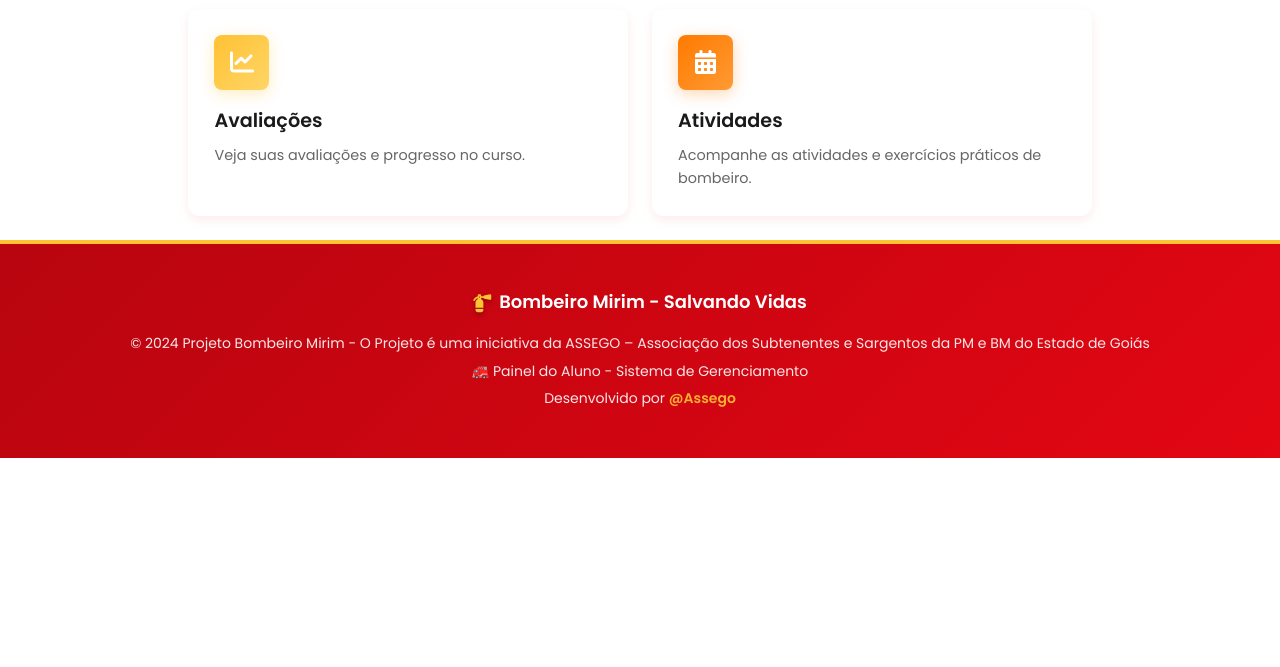
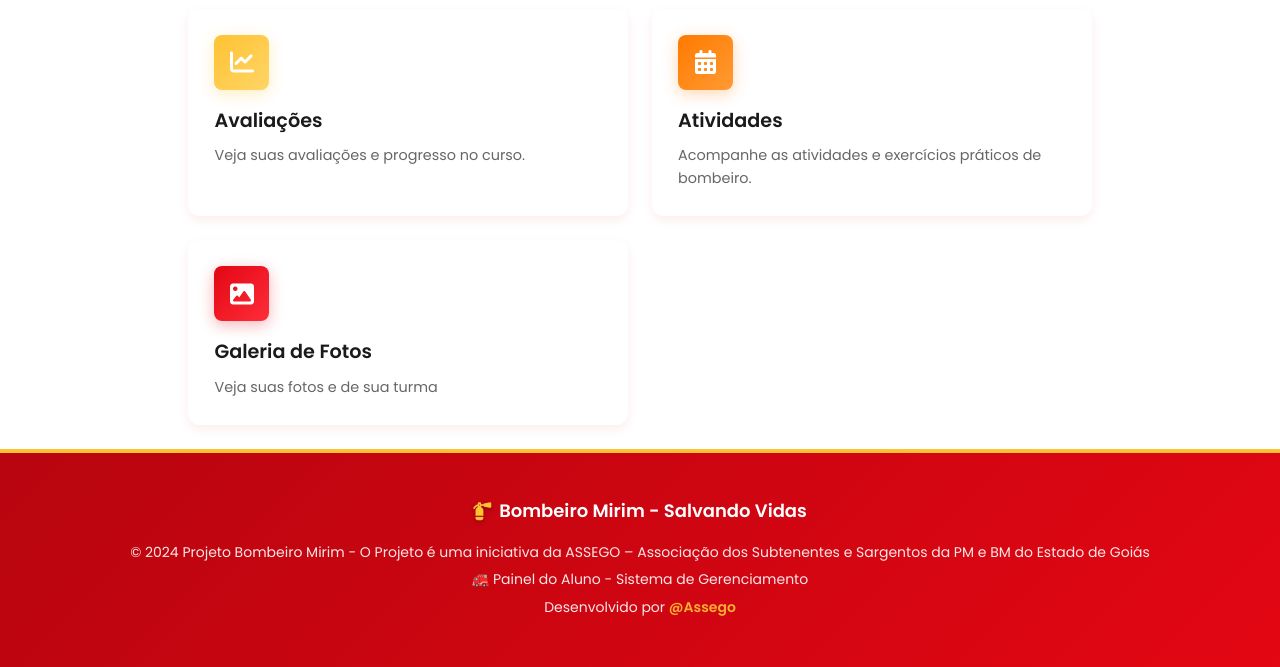
Before and after one commit to Assego-GO/bombeiros_mirim, a PHP site: page /aluno/dashboard.php in a window 1280 px wide. Shown: the part 516-1183 px from the top of the page. Before the commit the page ends 974 px from the top, so only its background shows below. Run offline with PHP 8.4, Linux system fonts and the light colour scheme; the visitor is signed in with stand-in values (Sample User, id 1).

Commit message:
ajuste na pagina de aluno

```diff
--- a/aluno/dashboard.php
+++ b/aluno/dashboard.php
@@ -1052,6 +1052,7 @@
                 <p>Veja suas avaliações e progresso no curso.</p>
             </div>
 
+
             <div class="dashboard-card">
                 <div class="card-icon">
                     <i class="fas fa-calendar-alt"></i>
@@ -1059,6 +1060,14 @@
                 <h2>Atividades</h2>
                 <p>Acompanhe as atividades e exercícios práticos de bombeiro.</p>
             </div>
+
+            <div class="dashboard-card" id="card-galeria">
+                <div class="card-icon">
+                    <i class="fas fa-image"></i>
+                </div>
+                <h2>Galeria de Fotos</h2>
+                <p>Veja suas fotos e de sua turma</p>
+                </div>
 
         </div>
 
```
Also changed, not shown: 2 other files.
